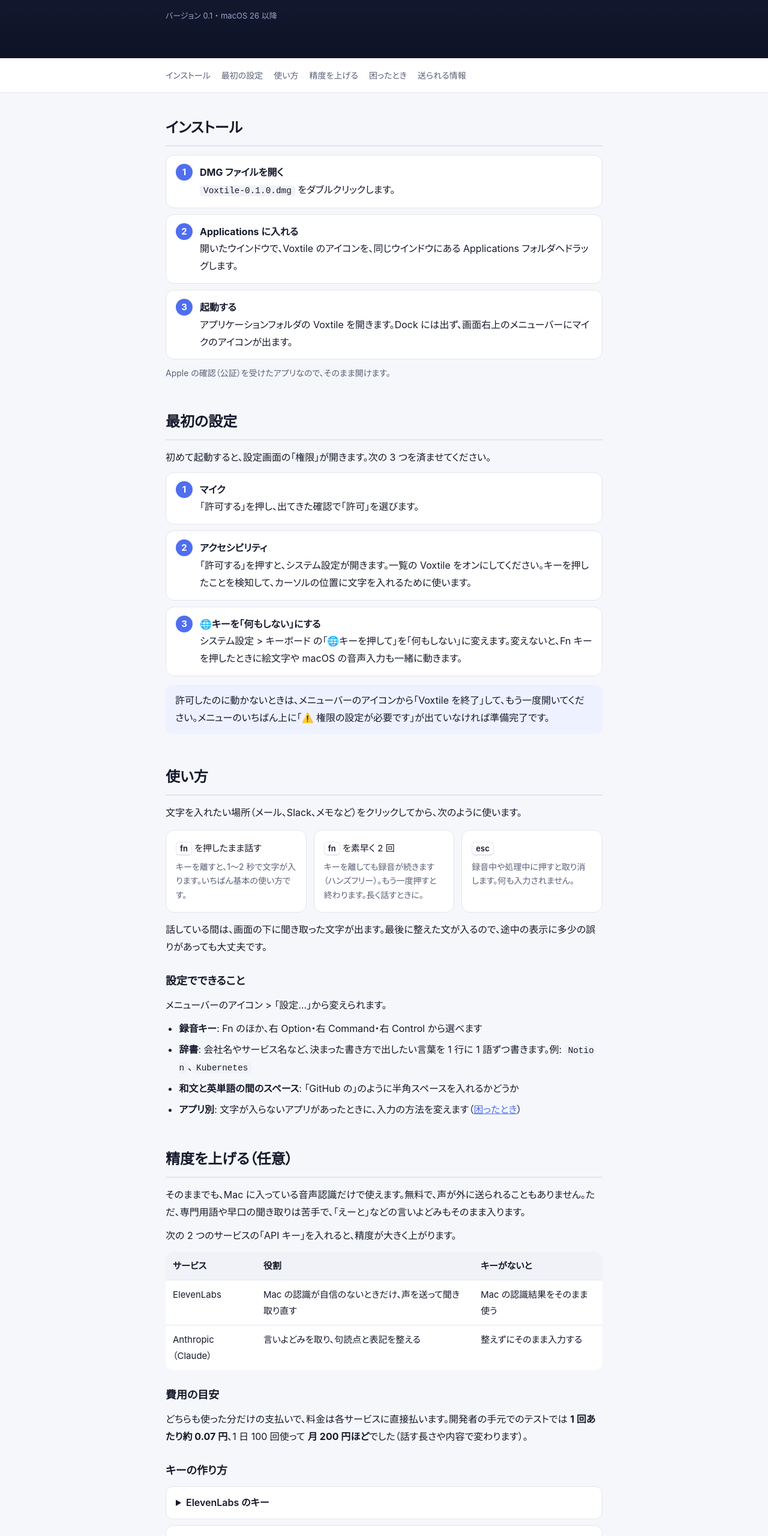
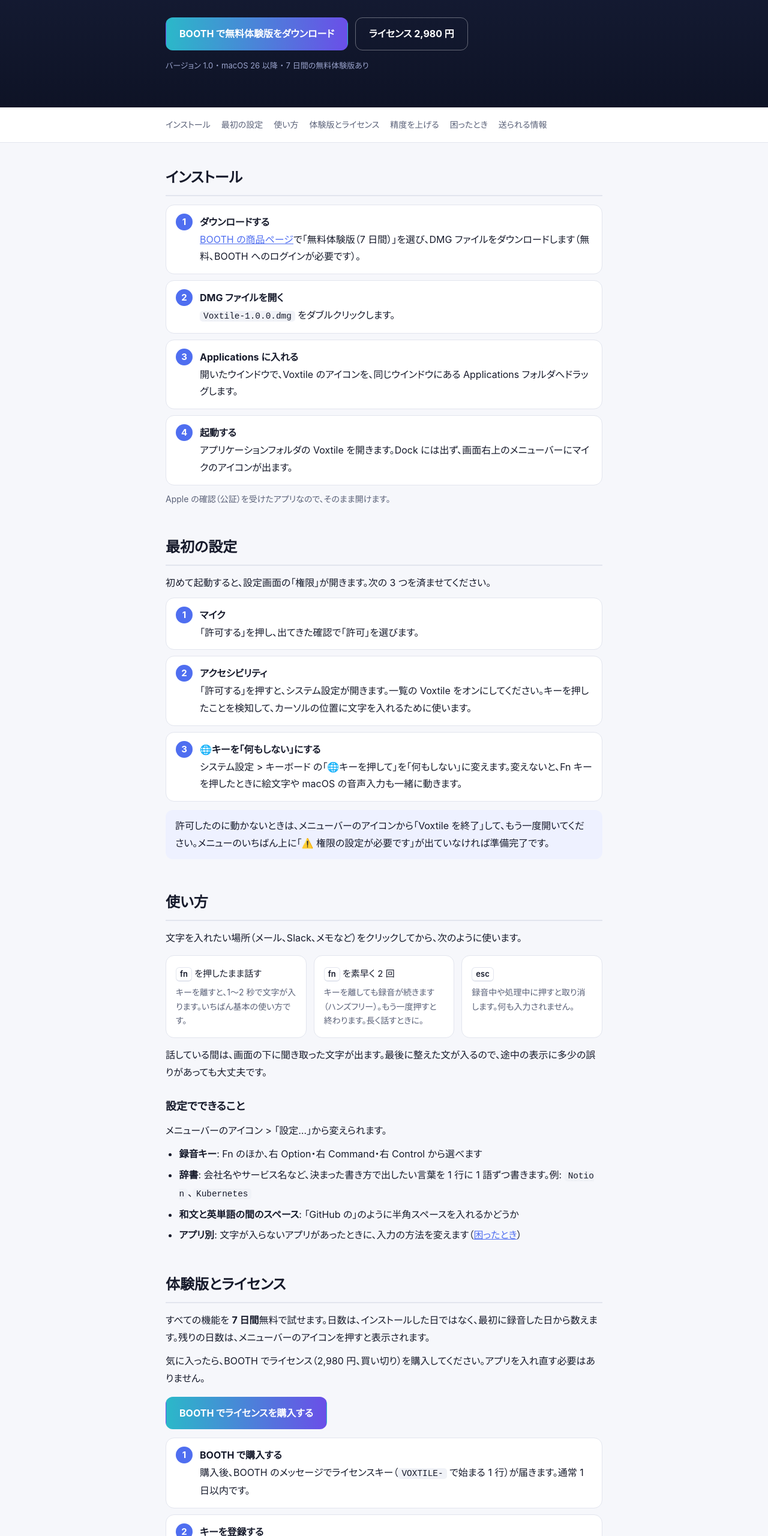
Before and after one commit to taaaaho/voxtile-pages-old, a plain HTML site: page index.html in a window 1280 px wide. Shown: the part 240-2800 px from the top of the page at 60% size. Drawn offline with Linux system fonts and the light colour scheme.

Commit message:
BOOTH の購入ページへのリンクと、体験版・ライセンスの説明を追加

```diff
--- a/index.html
+++ b/index.html
@@ -62,6 +62,14 @@
   .hero .tagline { margin: 6px 0 0; color: #c9d0ff; font-size: 17px; }
   .hero p.lead { margin: 28px 0 0; font-size: 17px; color: #e4e8ff; }
   .hero .meta { margin-top: 14px; font-size: 13px; color: #9aa3cc; }
+  .cta { display: flex; flex-wrap: wrap; gap: 12px; margin-top: 28px; }
+  .btn {
+    display: inline-block; padding: 12px 22px; border-radius: 12px; font-weight: 700; font-size: 16px;
+    text-decoration: none; color: #fff; border: 1px solid rgba(255, 255, 255, 0.35);
+  }
+  .btn.primary { background: linear-gradient(90deg, #2bb8c9, #6a4fe8); border-color: transparent; }
+  .btn:hover { filter: brightness(1.1); }
+  section .btn.primary { margin: 6px 0 4px; }
 
   nav.toc {
     background: var(--card);
@@ -140,7 +148,11 @@
       </div>
     </div>
     <p class="lead">キーを押しながら話すと、カーソルの位置に文字が入ります。「えーと」などの言いよどみは取り除き、句読点を整えます。GitHub や TypeScript のような英語の用語は、英語のまま書きます。</p>
-    <p class="meta">バージョン 0.1 ・ macOS 26 以降</p>
+    <div class="cta">
+      <a class="btn primary" href="https://appfactory.booth.pm/items/9214697">BOOTH で無料体験版をダウンロード</a>
+      <a class="btn" href="#buy">ライセンス 2,980 円</a>
+    </div>
+    <p class="meta">バージョン 1.0 ・ macOS 26 以降 ・ 7 日間の無料体験版あり</p>
   </div>
 </header>
 
@@ -150,6 +162,7 @@
       <li><a href="#install">インストール</a></li>
       <li><a href="#setup">最初の設定</a></li>
       <li><a href="#usage">使い方</a></li>
+      <li><a href="#buy">体験版とライセンス</a></li>
       <li><a href="#keys">精度を上げる</a></li>
       <li><a href="#trouble">困ったとき</a></li>
       <li><a href="#privacy">送られる情報</a></li>
@@ -162,7 +175,8 @@
 <section id="install">
   <h2>インストール</h2>
   <ol class="steps">
-    <li><strong>DMG ファイルを開く</strong><code>Voxtile-0.1.0.dmg</code> をダブルクリックします。</li>
+    <li><strong>ダウンロードする</strong><a href="https://appfactory.booth.pm/items/9214697">BOOTH の商品ページ</a>で「無料体験版（7 日間）」を選び、DMG ファイルをダウンロードします（無料、BOOTH へのログインが必要です）。</li>
+    <li><strong>DMG ファイルを開く</strong><code>Voxtile-1.0.0.dmg</code> をダブルクリックします。</li>
     <li><strong>Applications に入れる</strong>開いたウインドウで、Voxtile のアイコンを、同じウインドウにある Applications フォルダへドラッグします。</li>
     <li><strong>起動する</strong>アプリケーションフォルダの Voxtile を開きます。Dock には出ず、画面右上のメニューバーにマイクのアイコンが出ます。</li>
   </ol>
@@ -206,6 +220,22 @@
     <li><strong>辞書</strong>: 会社名やサービス名など、決まった書き方で出したい言葉を 1 行に 1 語ずつ書きます。例: <code>Notion</code>、<code>Kubernetes</code></li>
     <li><strong>和文と英単語の間のスペース</strong>: 「GitHub の」のように半角スペースを入れるかどうか</li>
     <li><strong>アプリ別</strong>: 文字が入らないアプリがあったときに、入力の方法を変えます（<a href="#trouble">困ったとき</a>）</li>
+  </ul>
+</section>
+
+<section id="buy">
+  <h2>体験版とライセンス</h2>
+  <p>すべての機能を <strong>7 日間</strong>無料で試せます。日数は、インストールした日ではなく、最初に録音した日から数えます。残りの日数は、メニューバーのアイコンを押すと表示されます。</p>
+  <p>気に入ったら、BOOTH でライセンス（2,980 円、買い切り）を購入してください。アプリを入れ直す必要はありません。</p>
+  <p><a class="btn primary" href="https://appfactory.booth.pm/items/9214697">BOOTH でライセンスを購入する</a></p>
+  <ol class="steps">
+    <li><strong>BOOTH で購入する</strong>購入後、BOOTH のメッセージでライセンスキー（<code>VOXTILE-</code> で始まる 1 行）が届きます。通常 1 日以内です。</li>
+    <li><strong>キーを登録する</strong>メニューバーのアイコン &gt; 「設定…」&gt;「ライセンス」に貼り付けて「登録」を押します。途中で改行されていても大丈夫です。ネットにつながっていなくても登録できます。</li>
+  </ol>
+  <ul>
+    <li>1 ライセンスで、購入したご本人が使う Mac 3 台まで使えます</li>
+    <li>バージョン 1.x のアップデートは無料です</li>
+    <li>試用期間が終わっても、設定や辞書は消えません。キーを登録すれば、そのまま使い続けられます</li>
   </ul>
 </section>
 
```
